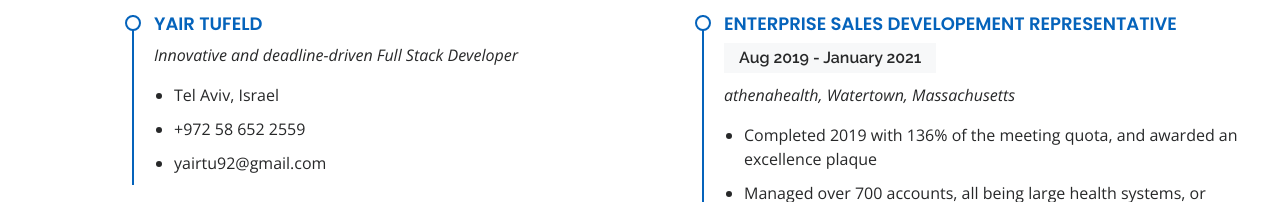
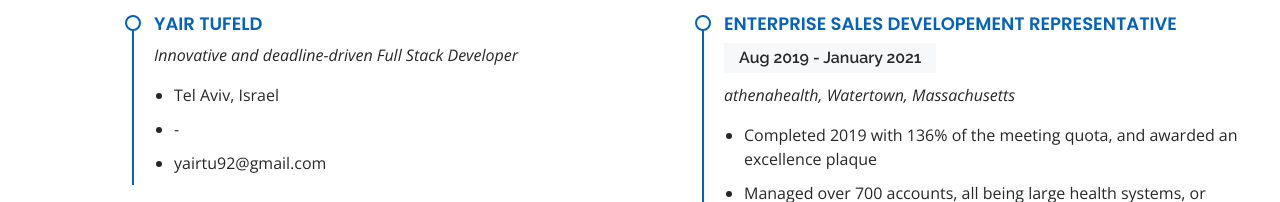
Before and after one commit to yairtu/yairtu.github.io, a plain HTML site: page index.html in a window 1280 px wide. Shown: the part 2123-2325 px from the top of the page. Drawn offline with nearby package versions, Linux system fonts and the light colour scheme.

Commit message:
Update index.html

```diff
--- a/index.html
+++ b/index.html
@@ -261,7 +261,7 @@
               <p><em>Innovative and deadline-driven Full Stack Developer</em></p>
               <ul>
                 <li>Tel Aviv, Israel</li>
-                <li>+972 58 652 2559</li>
+                <li>-</li>
                 <li>yairtu92@gmail.com</li>
               </ul>
             </div>
```
